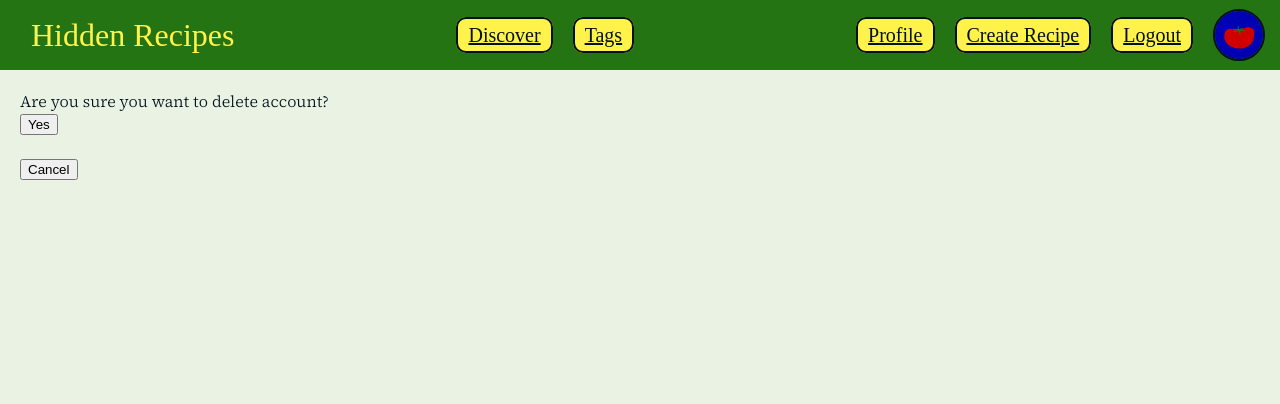
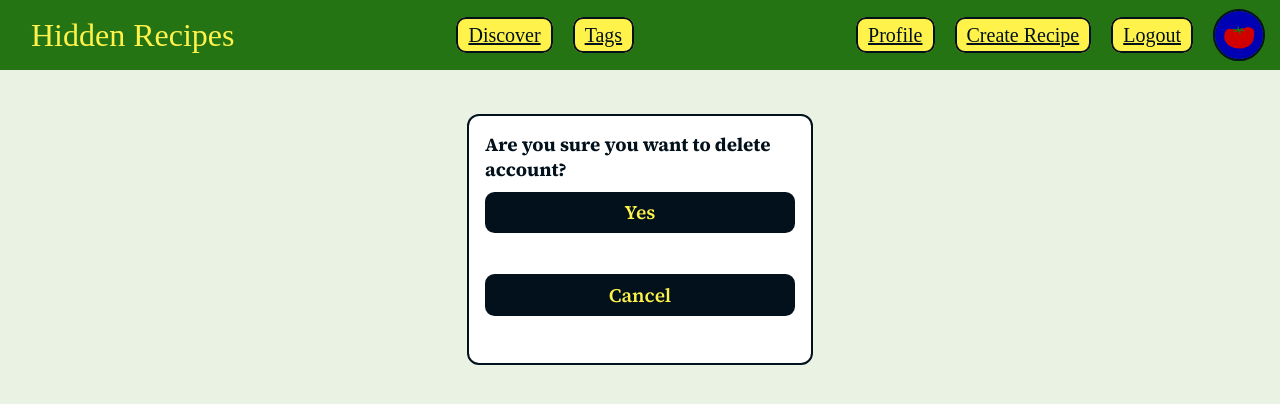
Before and after one commit to R2D2VaderBeef/hidden-recipes, a Django app: page /delete-account/ in a window 1280 px wide. Shown: the top 404 px of the page. Run offline with Django 3.2, Linux system fonts and the light colour scheme; the visitor is signed in with stand-in values (Sample User, id 1); some web fonts are replaced.

Commit message:
CSS for delete_account page

```diff
--- /dev/null
+++ b/static/css/delete_account.css
@@ -0,0 +1,29 @@
+.delete_account-block {
+    margin: auto;
+    margin-top: 1.5em;
+    width: 310px;
+    background-color: white;
+    border-radius: 0.75em;
+    border: var(--theme_black) 2px solid;
+    padding: 1em 1em;
+}
+
+.delete_account-block h1 {
+    text-align: center;
+}
+
+.delete_account-byline {
+    font-size: 1.2em;
+    font-weight: 600;
+    margin: 0.5em 0;
+}
+
+.delete_account-error {
+    font-size: 1.2em;
+    border: var(--theme_red) 2px solid;
+    border-radius: 0.5em;
+    font-weight: 400;
+    text-align: center;
+    padding: 0.3em 0.1em;
+    margin: 0.5em 0;
+}
--- a/templates/website/delete_account.html
+++ b/templates/website/delete_account.html
@@ -1,11 +1,32 @@
 {% extends 'website/base.html' %}
+
+{% load static %}
 
 {% block title_block %}
     Delete Account
 {% endblock %}
 
+
+{% block style_block %}
+    <link rel="stylesheet" href="{% static 'css/delete_account.css' %}">
+    <link rel="stylesheet" href="{% static 'css/form.css' %}">
+{% endblock %}
+
+
+
 {% block body_block %}
-<p>Are you sure you want to delete account?</p>
+
+<div class="delete_account-block">
+    <h3>Are you sure you want to delete</h3>
+    <h3>account?</h3>
+
+    {% if error %}
+        <p class="delete_account-error">
+            {{ error_message }}
+        </p>
+    {% endif %}
+
+
 
 <form method="post" action="{% url 'website:delete_account' %}">
     {% csrf_token %}
```
